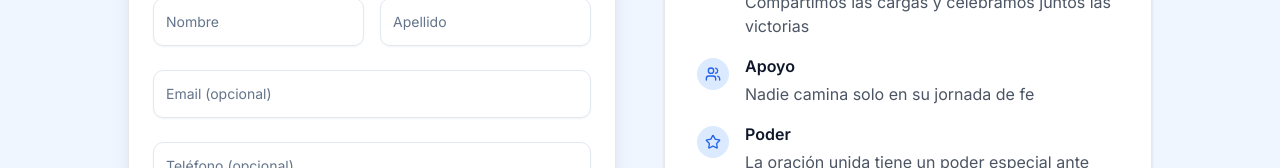
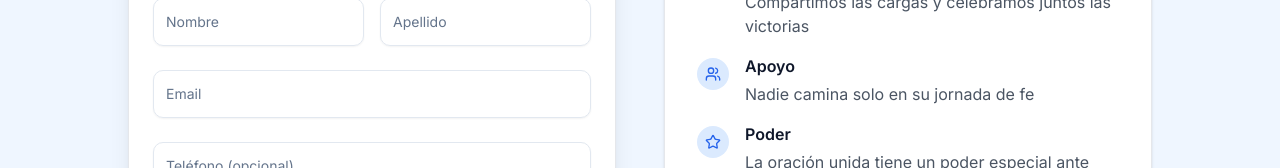
Before and after one commit to juanpo12/cristo-la-solucion, a Next.js app: page / in a window 1280 px wide. Shown: the part 3720-3888 px from the top of the page. Built offline with nearby package versions, Linux system fonts and the light colour scheme.

Commit message:
fix(prayer-form): make email field required in prayer form
Update form validation and interface to require email field instead of making it optional. Also update the input placeholder text to reflect this change.

```diff
--- a/components/prayer.tsx
+++ b/components/prayer.tsx
@@ -136,7 +136,7 @@ export function Prayer() {
                       </div>
                       <Input
                         type="email"
-                        placeholder="Email (opcional)"
+                        placeholder="Email"
                         className="church-card h-12"
                         value={formData.email}
                         onChange={(e) => handleInputChange('email', e.target.value)}
@@ -188,7 +188,7 @@ export function Prayer() {
                       <Button
                         type="submit"
                         className="w-full church-button-primary h-12 text-lg font-semibold"
-                        disabled={isLoading || !formData.name || !formData.lastName || !formData.category || !formData.message}
+                        disabled={isLoading || !formData.name || !formData.lastName || !formData.category || !formData.message || !selectedCategory || !formData.email}
                       >
                         {isLoading ? 'Enviando...' : 'Enviar Petición de Oración'}
                       </Button>
--- a/lib/hooks/use-prayer-form.ts
+++ b/lib/hooks/use-prayer-form.ts
@@ -5,7 +5,7 @@ import { useState } from 'react'
 export interface PrayerFormData {
   name: string
   lastName: string
-  email?: string
+  email: string
   phone?: string
   category: string
   message: string
```
